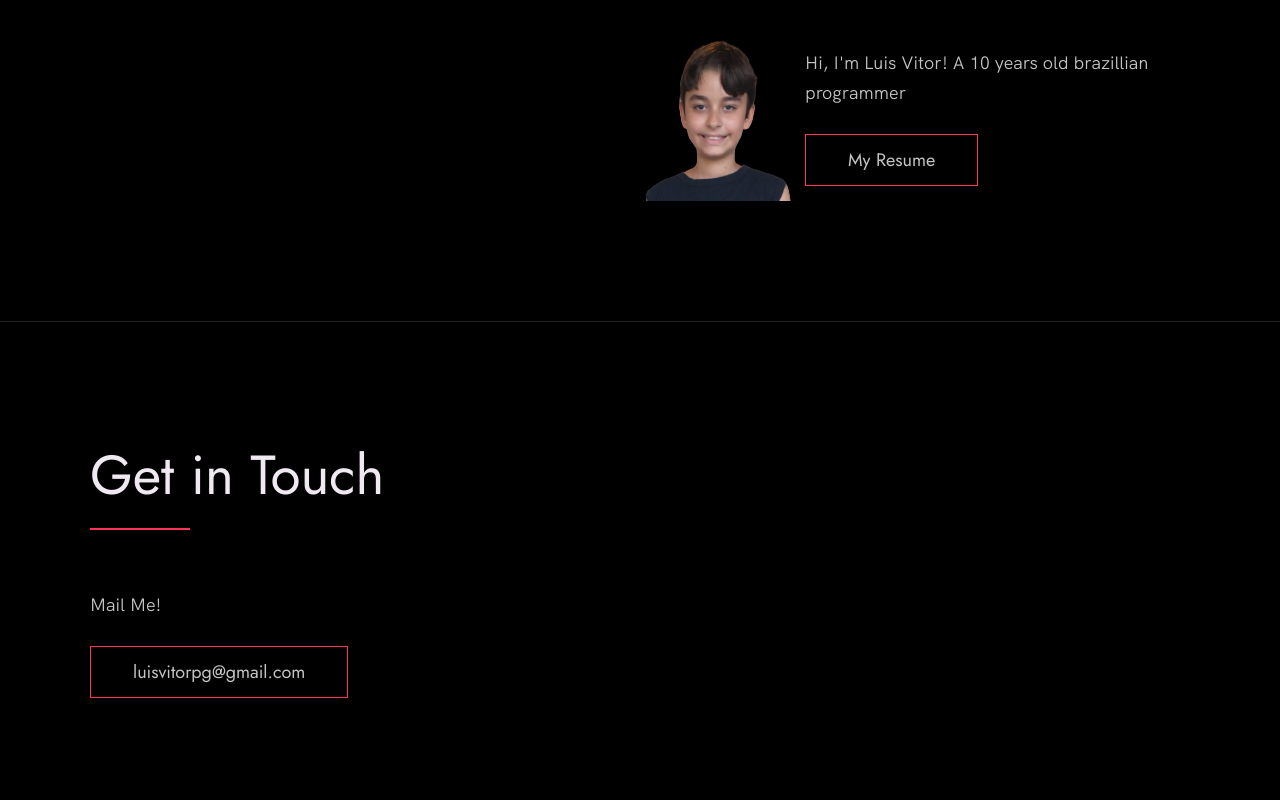
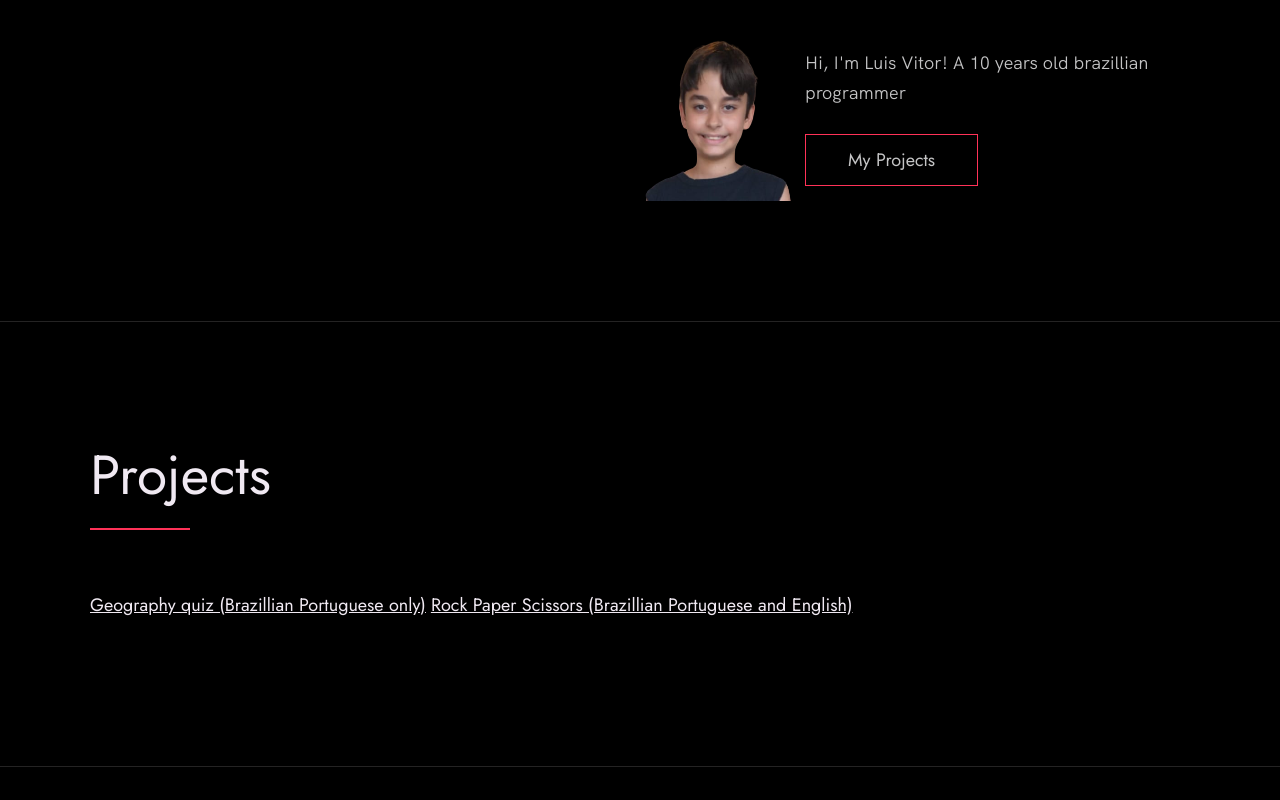
Before and after one commit to luisvitorpg/luisvitorpg.github.io, a plain HTML site: page index.html in a window 1280 px wide. Shown: the part 1060-1860 px from the top of the page. Drawn offline with Linux system fonts and the light colour scheme.

Commit message:
add projects section

```diff
--- a/index.html
+++ b/index.html
@@ -65,7 +65,7 @@
                 A 10 years old brazillian programmer
               </p>
               <!-- Provide a link to your resume -->
-              <a href="#" class="btn">My Resume</a>
+              <a href="#" class="btn">My Projects</a>
             </div>
               <!-- Add a nice photo of yourself -->
               <img class="about__photo" src="./images/luis-vitor.png" alt="" />
@@ -74,22 +74,18 @@
         </div>
       </section>
 
-      <!--
       <section class="projects" id="projects">
         <div class="row">
           <h2>Projects</h2>
           <div class="clients__content">
             <div class="clients__content">
-            -->
-              <!-- Replace the below paragraph with info about yourself -->
-              <!--
               <p>
-
+                <a href="https://luisvitorpg.github.io/luisvitorpg-quiz-geografia">Geography quiz (Brazillian Portuguese only)</a>
+                <a href="https://github.com/luisvitorpg/luisvitorpg-pedra-papel-tesoura">Rock Paper Scissors (Brazillian Portuguese and English)</a>
               </p>
           </div>
         </div>
       </section>
-      -->
     </main>
 
     <section class="contact" id="contact">
```
